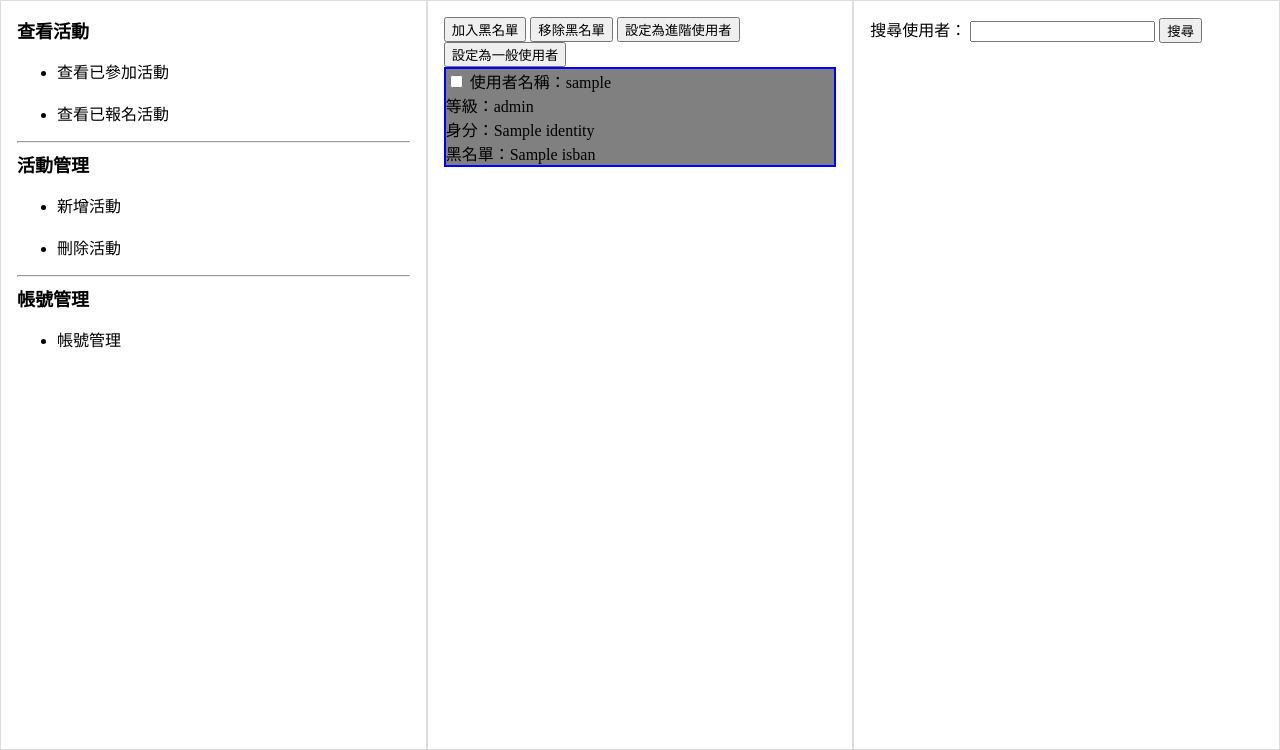
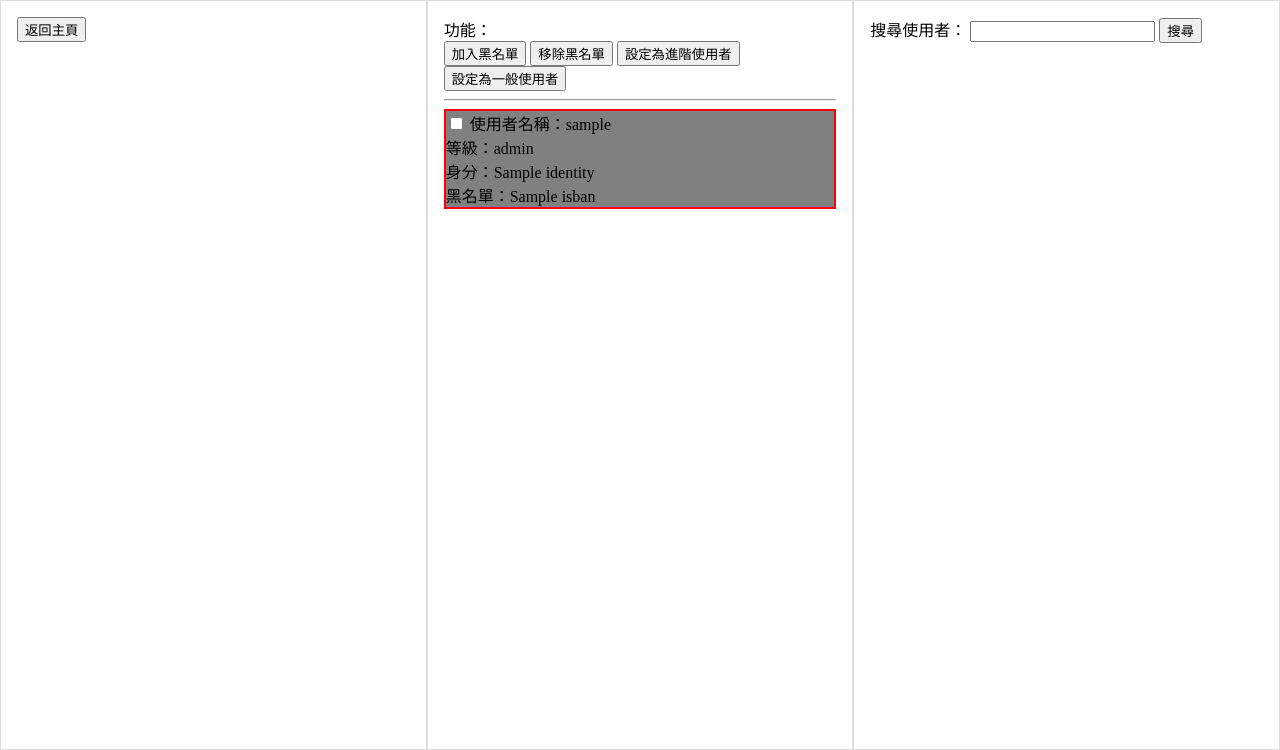
Before and after one commit to abcdef920412/python_flask, a Flask app: page /account_manage/users in a window 1280 px wide. Shown: the part 50-800 px from the top of the page. Run offline with Flask 3, Linux system fonts and the light colour scheme; a database or web service that is not in the repository returns one stand-in record (values such as "Sample title").

Commit message:
Finish : search events with tags

```diff
--- a/event_function.py
+++ b/event_function.py
@@ -35,7 +35,7 @@ def find_user_identity(username):
     return user["identity"]
 
 def time_compare(data, mod):
-    now = strftime("%Y-%m-%d  %H:%M", gmtime())
+    now = strftime("%Y-%m-%dT%H:%M", gmtime())
     new_data = []
     for x in data:
         if x["date_end"] > now and mod == 1:#attend_event(started + not start)
--- a/templates/home.html
+++ b/templates/home.html
@@ -81,7 +81,6 @@
           <label for="site-search">搜尋活動：</label>
           <input type="search" id="site-search" name="q"/>
           <input type="submit" value = "搜尋" />
-          </form>
           <div>
             <label>舉辦團體：<br></label>
             <input type="checkbox" name="host_type" value="全部" onclick="toggleCheckboxes('host_type', '全部')" checked>全部<br>
@@ -103,6 +102,7 @@
             <input type="checkbox" name="event_type" value="服務" onclick="toggleAllCheckbox('event_type')">服務<br>
             <input type="checkbox" name="event_type" value="體育" onclick="toggleAllCheckbox('event_type')">體育<br>
             <input type="checkbox" name="event_type" value="聯誼" onclick="toggleAllCheckbox('event_type')">聯誼<br>
+          </form>
           </div>
       </div>
 	  </div>
--- a/templates/userdata.html
+++ b/templates/userdata.html
@@ -15,36 +15,25 @@
     </div>
     <div class="row">
       <div class="column">
-        <div class="column-1">
-          <label>查看活動</label>
-          <ul>
-            <li><a href="#">查看已參加活動</a></li><br>
-            <li><a href="#">查看已報名活動</a></li>
-          </ul>
-          <hr>
-          <label>活動管理</label>
-          <ul>
-          <li><a href="{{ url_for('event_manage.create') }}">新增活動</a></li><br>
-          <li><a href="#">刪除活動</a></li>
-          </ul>
-          <hr>
-          <label>帳號管理</label>
-          <ul>
-            <li><a href="{{ url_for('account_manage.getUserdata') }}">帳號管理</a></li>
-            </ul>
+        <div class="column-2">
+          <form id="goBack" action="{{ url_for('event_manage.member') }}">
+            <input type="submit" value = "返回主頁" />
+          </form>
         </div>
 	    </div>
       <div class="column">
         <div class="column-2">
+          <label>功能：</label>
           <form action="{{ url_for('account_manage.permission_adjust') }}" method="POST">
             <input type="submit" name = "command" id = "ban" value = "加入黑名單"/>
             <input type="submit" name = "command" id = "unban" value = "移除黑名單"/>
             <input type="submit" name = "command" id = "advancilize" value = "設定為進階使用者"/>
             <input type="submit" name = "command" id = "normalize" value = "設定為一般使用者"/>
             <!--Form目前先寫在這-->
+          <hr>
 
           {% for user in users%}
-          <div class="panel panel-primary" style="border: 2px solid blue; background-color : gray; text-align:left;" >
+            <div class="panel panel-primary" style="border: 2px solid red; background-color : gray; text-align:left;" >
             <input type = "checkbox" name = "user" value = "{{user[0]}}">
             使用者名稱：{{user[0]}}<br>
             等級：{{user[1]}}<br>
```
Also changed, not shown: event_manage.py (+14 -6 lines). Lines whose indentation alone changed are shown as unchanged.
